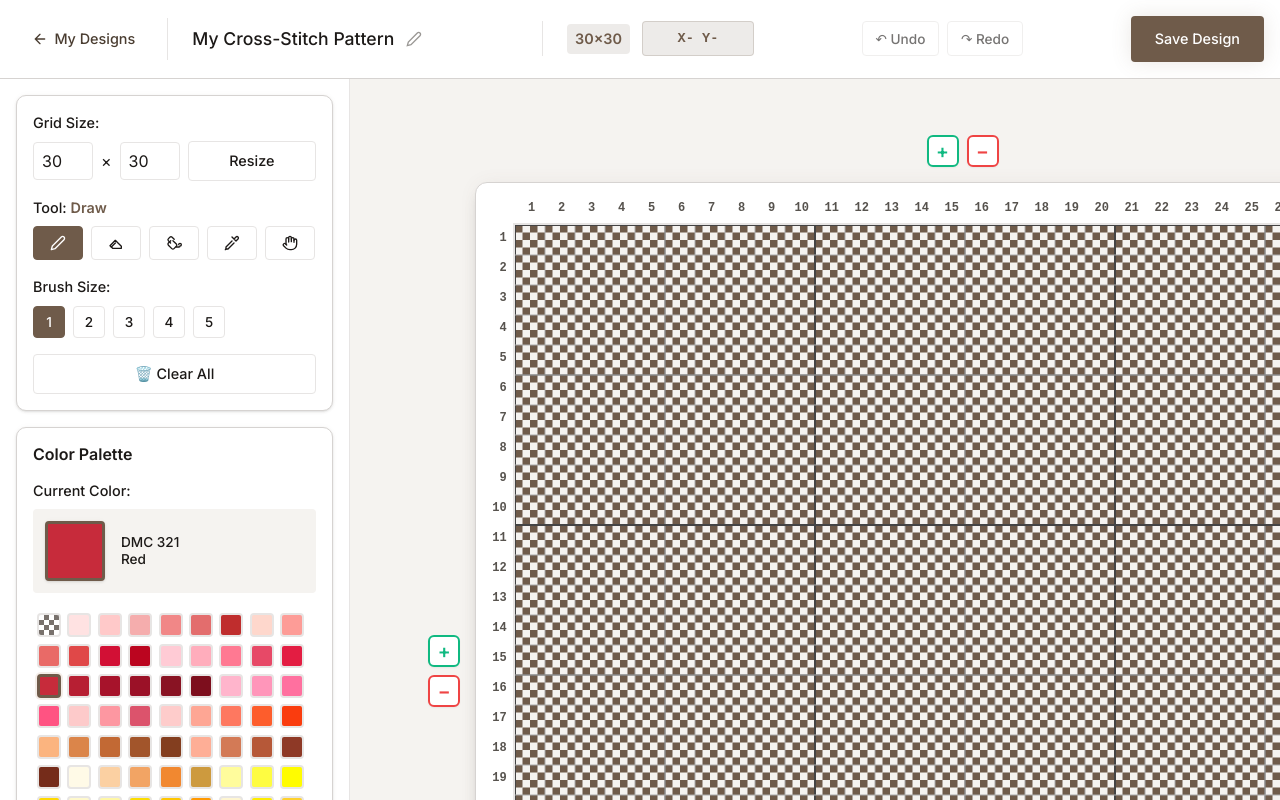
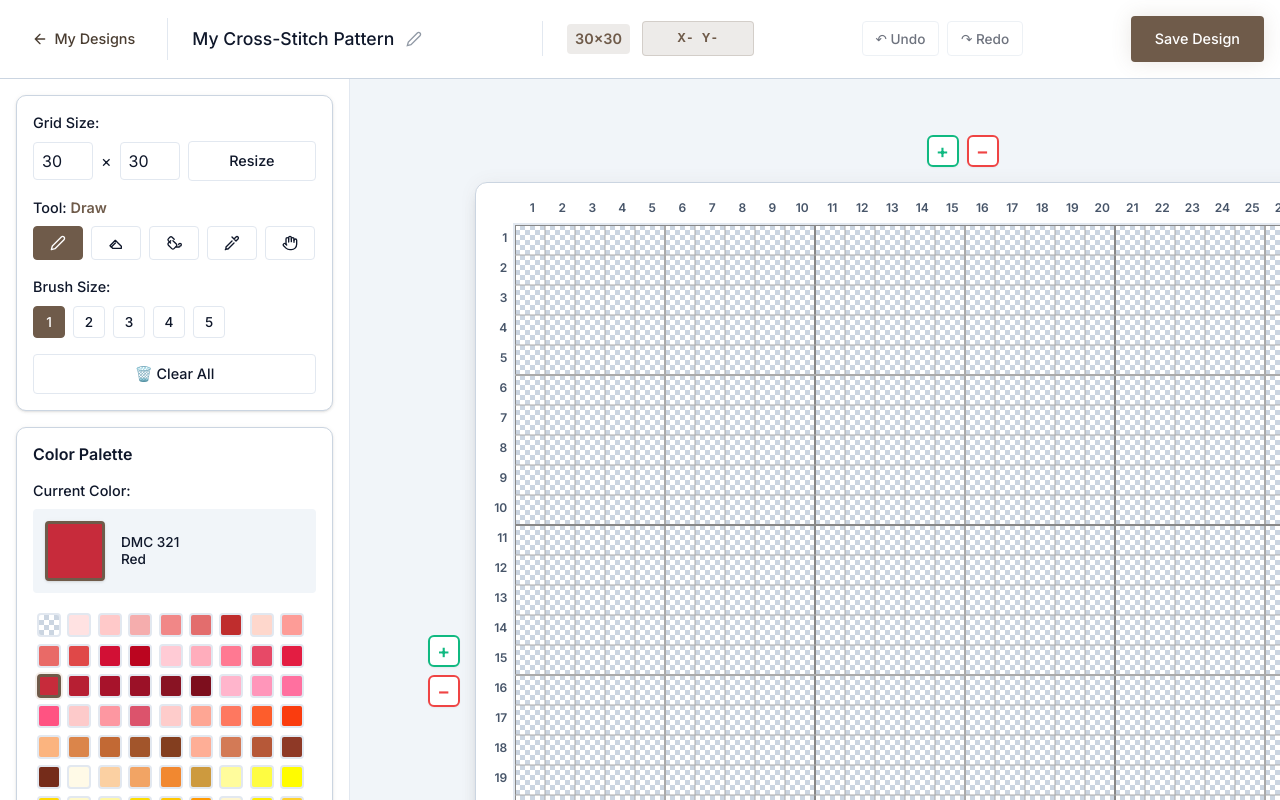
Before and after one commit to itsEliseB/CrossAndStitches, a Vue app in the folder frontend/: page /designs/new in a window 1280 px wide. Built offline with nearby package versions, Linux system fonts and the light colour scheme; no server answers; sample sign-in values are in the browser's storage.

Commit message:
feat : make grid container white and make canvas transparent on image save

```diff
--- a/frontend/src/components/Designer/ColorPalette.vue
+++ b/frontend/src/components/Designer/ColorPalette.vue
@@ -174,10 +174,10 @@ const getColorName = (color) => {
   width: 100%;
   height: 100%;
   background-image:
-    linear-gradient(45deg, var(--text-tertiary) 25%, transparent 25%),
-    linear-gradient(-45deg, var(--text-tertiary) 25%, transparent 25%),
-    linear-gradient(45deg, transparent 75%, var(--text-tertiary) 75%),
-    linear-gradient(-45deg, transparent 75%, var(--text-tertiary) 75%);
+    linear-gradient(45deg, var(--checkered-bg) 25%, transparent 25%),
+    linear-gradient(-45deg, var(--checkered-bg) 25%, transparent 25%),
+    linear-gradient(45deg, transparent 75%, var(--checkered-bg) 75%),
+    linear-gradient(-45deg, transparent 75%, var(--checkered-bg) 75%);
   background-size: 10px 10px;
   background-position: 0 0, 0 5px, 5px -5px, -5px 0px;
 }
--- a/frontend/src/styles/variables.css
+++ b/frontend/src/styles/variables.css
@@ -33,20 +33,20 @@
   --color-info-hover: #2563eb;
   --color-info-light: #60a5fa;
 
-  /* Neutral colors (Warm neutrals) */
+  /* Neutral colors (Blue-gray/Slate neutrals) */
   --color-white: #ffffff;
   --color-black: #000000;
 
-  --color-gray-50: #fafaf9;
-  --color-gray-100: #f5f5f4;
-  --color-gray-200: #e7e5e4;
-  --color-gray-300: #d6d3d1;
-  --color-gray-400: #a8a29e;
-  --color-gray-500: #78716c;
-  --color-gray-600: #57534e;
-  --color-gray-700: #44403c;
-  --color-gray-800: #292524;
-  --color-gray-900: #1c1917;
+  --color-gray-50: #f8fafc;
+  --color-gray-100: #f1f5f9;
+  --color-gray-200: #e2e8f0;
+  --color-gray-300: #cbd5e1;
+  --color-gray-400: #94a3b8;
+  --color-gray-500: #64748b;
+  --color-gray-600: #475569;
+  --color-gray-700: #334155;
+  --color-gray-800: #1e293b;
+  --color-gray-900: #0f172a;
 
   /* ========== Spacing ========== */
   --spacing-xs: 0.25rem;    /* 4px */
@@ -110,21 +110,24 @@
   --z-tooltip: 1070;
 
   /* ========== Semantic theme colors (light mode) - Premium ========== */
-  --bg-primary: #fafaf9;
-  --bg-secondary: #f5f3f0;
-  --bg-tertiary: #fafaf9;
+  --bg-primary: #f8fafc;
+  --bg-secondary: #f1f5f9;
+  --bg-tertiary: #f8fafc;
   --bg-elevated: #ffffff;
 
-  --text-primary: #1c1917;
-  --text-secondary: #57534e;
-  --text-tertiary: #78716c;
+  --text-primary: #0f172a;
+  --text-secondary: #475569;
+  --text-tertiary: #64748b;
   --text-inverse: #ffffff;
 
-  --border-color: #e7e5e4;
-  --border-color-hover: #d6d3d1;
+  --border-color: #e2e8f0;
+  --border-color-hover: #cbd5e1;
 
   --surface-color: #ffffff;
-  --surface-hover: #fafaf9;
+  --surface-hover: #f8fafc;
+
+  /* Checkered background for transparent cells */
+  --checkered-bg: #cbd5e1;
 }
 
 /* ========== Dark Theme ========== */
@@ -140,21 +143,24 @@
   --btn-primary-bg-hover: #6F5B4A;
 
   /* Semantic theme colors (dark mode) - Premium deep tones with better contrast */
-  --bg-primary: #0f0e0d;
-  --bg-secondary: #1a1816;
-  --bg-tertiary: #0f0e0d;
-  --bg-elevated: #252220;
+  --bg-primary: #0f172a;
+  --bg-secondary: #1e293b;
+  --bg-tertiary: #0f172a;
+  --bg-elevated: #1e293b;
 
-  --text-primary: #faf8f5;
-  --text-secondary: #d6d3cf;
-  --text-tertiary: #afa9a3;
-  --text-inverse: #0f0e0d;
+  --text-primary: #f8fafc;
+  --text-secondary: #cbd5e1;
+  --text-tertiary: #94a3b8;
+  --text-inverse: #0f172a;
 
-  --border-color: #3a3430;
-  --border-color-hover: #4f4a45;
+  --border-color: #334155;
+  --border-color-hover: #475569;
 
-  --surface-color: #1f1c1a;
-  --surface-hover: #2a2624;
+  --surface-color: #1e293b;
+  --surface-hover: #334155;
+
+  /* Checkered background for transparent cells */
+  --checkered-bg: #475569;
 
   /* Premium shadows with subtle warm glow */
   --shadow-xs: 0 1px 2px 0 rgba(0, 0, 0, 0.5);
--- a/frontend/src/views/Designer.vue
+++ b/frontend/src/views/Designer.vue
@@ -496,35 +496,6 @@ const removeColumnRight = () => {
   }
 }
 
-// Helper function to draw checkered pattern for transparent cells
-const drawCheckeredPattern = (x, y, size) => {
-  const checkSize = size / 4
-
-  // Get theme-aware colors from CSS variables
-  const styles = getComputedStyle(document.documentElement)
-  const bgColor = styles.getPropertyValue('--bg-secondary').trim() || '#FFFFFF'
-  const checkerColor = styles.getPropertyValue('--btn-primary-bg').trim() || '#6F5B4A'
-
-  // Fill background
-  ctx.fillStyle = bgColor
-  ctx.fillRect(x, y, size, size)
-
-  // Draw checkered pattern with primary button color
-  ctx.fillStyle = checkerColor
-  for (let cy = 0; cy < 4; cy++) {
-    for (let cx = 0; cx < 4; cx++) {
-      if ((cx + cy) % 2 === 0) {
-        ctx.fillRect(
-          x + cx * checkSize,
-          y + cy * checkSize,
-          checkSize,
-          checkSize
-        )
-      }
-    }
-  }
-}
-
 // Throttled render function using requestAnimationFrame
 const scheduleRender = () => {
   if (pendingRenderFrame !== null) return // Already scheduled
@@ -553,8 +524,8 @@ const renderGrid = () => {
       const cellY = y * cellSize.value
 
       if (isTransparent(color)) {
-        // Draw checkered pattern for transparent cells
-        drawCheckeredPattern(cellX, cellY, cellSize.value)
+        // Clear transparent cells - they'll show the canvas CSS background
+        ctx.clearRect(cellX, cellY, cellSize.value, cellSize.value)
       } else {
         // Draw solid color
         ctx.fillStyle = color
@@ -565,17 +536,16 @@ const renderGrid = () => {
 
   // Draw grid lines (different styles for multiples of 5 and 10)
   for (let x = 0; x <= gridWidth.value; x++) {
+    ctx.strokeStyle = '#aaa'
     if (x % 10 === 0) {
       // Bold dark line every 10 columns
-      ctx.strokeStyle = '#444'
+      ctx.strokeStyle = '#888'
       ctx.lineWidth = 2
     } else if (x % 5 === 0) {
       // Medium line every 5 columns (but not 10)
-      ctx.strokeStyle = '#888'
-      ctx.lineWidth = 1.5
+      ctx.lineWidth = 2
     } else {
       // Regular thin line
-      ctx.strokeStyle = '#aaa'
       ctx.lineWidth = 1
     }
 
@@ -586,17 +556,16 @@ const renderGrid = () => {
   }
 
   for (let y = 0; y <= gridHeight.value; y++) {
+    ctx.strokeStyle = '#aaa'
     if (y % 10 === 0) {
       // Bold dark line every 10 rows
-      ctx.strokeStyle = '#444'
+      ctx.strokeStyle = '#888'
       ctx.lineWidth = 2
     } else if (y % 5 === 0) {
       // Medium line every 5 rows (but not 10)
-      ctx.strokeStyle = '#888'
-      ctx.lineWidth = 1.5
+      ctx.lineWidth = 2
     } else {
       // Regular thin line
-      ctx.strokeStyle = '#aaa'
       ctx.lineWidth = 1
     }
 
@@ -1143,7 +1112,7 @@ onMounted(async () => {
 /* Canvas container */
 .canvas-container {
   position: relative;
-  background: var(--bg-elevated);
+  background: white;
   padding: 1rem 2rem 2rem 1rem;
   border-radius: 12px;
   box-shadow: var(--shadow-lg);
@@ -1201,13 +1170,18 @@ onMounted(async () => {
 .axis-number {
   display: flex;
   font-size: 12px;
-  color: var(--text-secondary);
-  font-family: monospace;
+  color: var(--color-gray-600);
   font-weight: 600;
 }
 
 canvas {
   border: 2px solid var(--border-color);
+  background: linear-gradient(45deg, var(--color-gray-300) 25%, transparent 25%),
+              linear-gradient(-45deg, var(--color-gray-300) 25%, transparent 25%),
+              linear-gradient(45deg, transparent 75%, var(--color-gray-300) 75%),
+              linear-gradient(-45deg, transparent 75%, var(--color-gray-300) 75%);
+  background-size: 10px 10px;
+  background-position: 0 0, 0 5px, 5px -5px, -5px 0px;
   image-rendering: -moz-crisp-edges;
   image-rendering: -webkit-crisp-edges;
   image-rendering: pixelated;
```
